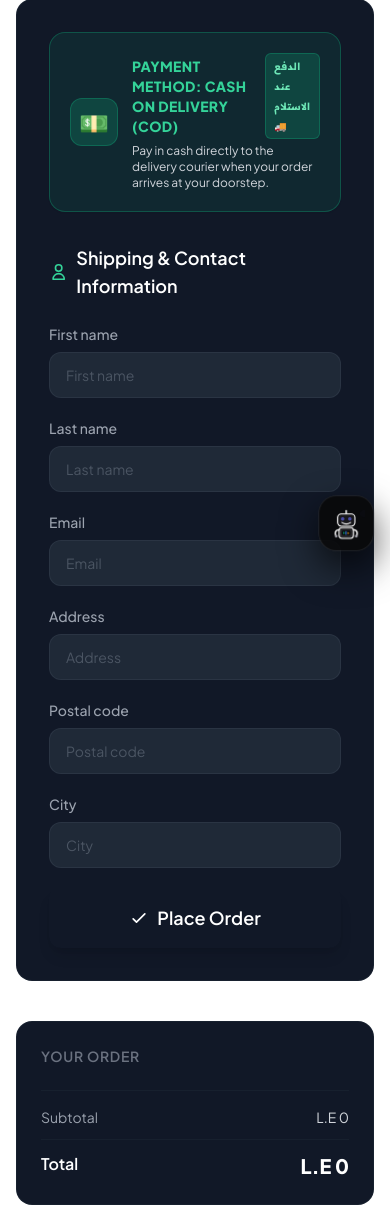
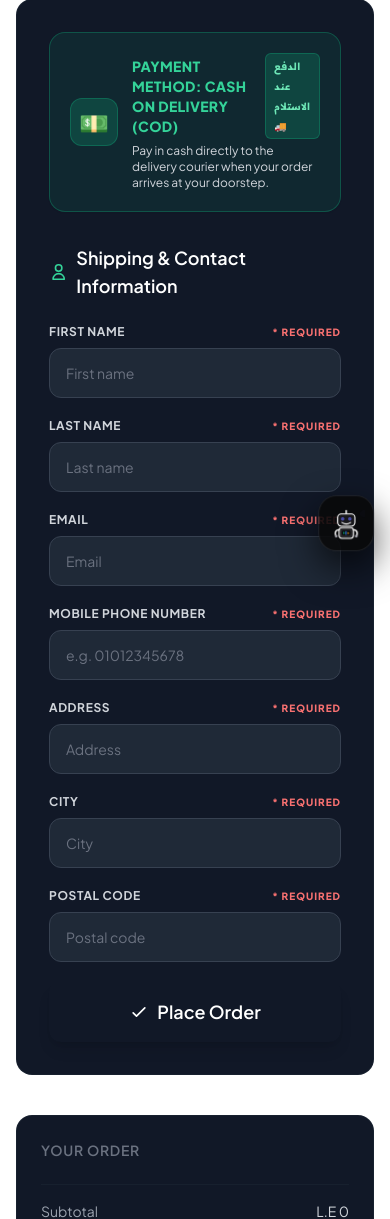
Before and after one commit to OmarAli4/laplink, a Django app: page /en/orders/create/ in a window 390 px wide. Shown: the part 277-1496 px from the top of the page. Run offline with Django 5.2, Linux system fonts and the light colour scheme; data that the repository does not hold is empty; parts of the project's set-up code (start-up, migrations or seed data) failed here and were passed over; some libraries are stand-ins or nearby versions.

Commit message:
Add required Mobile Phone Number field to Checkout form and enforce all fields required

```diff
--- a/orders/admin.py
+++ b/orders/admin.py
@@ -57,7 +57,7 @@ class OrderItemInline(TabularInline):
 
 @admin.register(Order)
 class OrderAdmin(ModelAdmin):
-    list_display = ['id', 'user', 'first_name', 'last_name', 'email', 'status_badge', 'paid_badge', 'created', 'pdf_invoice']
+    list_display = ['id', 'user', 'first_name', 'last_name', 'email', 'phone', 'status_badge', 'paid_badge', 'created', 'pdf_invoice']
     list_filter = ['status', 'paid', 'created', 'updated']
     inlines = [OrderItemInline]
     actions = [export_to_csv, mark_as_shipped, print_packing_slips]
--- a/orders/forms.py
+++ b/orders/forms.py
@@ -1,8 +1,21 @@
 from django import forms
 from .models import Order
+from django.utils.translation import gettext_lazy as _
 
 
 class OrderCreateForm(forms.ModelForm):
+    phone = forms.CharField(
+        max_length=30,
+        required=True,
+        label=_("Mobile Phone Number"),
+        widget=forms.TextInput(attrs={'placeholder': 'e.g. 01012345678'})
+    )
+
     class Meta:
         model = Order
-        fields = ['first_name', 'last_name', 'email', 'address', 'postal_code', 'city']
+        fields = ['first_name', 'last_name', 'email', 'phone', 'address', 'city', 'postal_code']
+
+    def __init__(self, *args, **kwargs):
+        super().__init__(*args, **kwargs)
+        for field_name, field in self.fields.items():
+            field.required = True
--- a/orders/models.py
+++ b/orders/models.py
@@ -30,6 +30,7 @@ class Order(models.Model):
     first_name = models.CharField(max_length=50)
     last_name = models.CharField(max_length=50)
     email = models.EmailField()
+    phone = models.CharField(max_length=30, blank=True, default='')
     address = models.CharField(max_length=250)
     postal_code = models.CharField(max_length=20)
     city = models.CharField(max_length=100)
--- a/orders/templates/orders/order/create.html
+++ b/orders/templates/orders/order/create.html
@@ -59,27 +59,28 @@
                     {% for field in order_form %}
                     <div>
                         <label for="{{ field.id_for_label }}"
-                               class="block text-sm font-medium text-gray-400 mb-2">
-                            {{ field.label }}
+                               class="block text-xs font-bold uppercase tracking-wider text-gray-300 mb-2 flex items-center justify-between">
+                            <span>{{ field.label }}</span>
+                            <span class="text-red-400 text-[10px] font-extrabold uppercase tracking-widest">* Required</span>
                         </label>
                         <input type="{{ field.field.widget.input_type|default:'text' }}"
                                name="{{ field.html_name }}"
                                id="{{ field.id_for_label }}"
                                value="{{ field.value|default:'' }}"
-                               {% if field.field.required %}required{% endif %}
-                               class="w-full px-4 py-3 rounded-xl bg-gray-800 border
+                               required
+                               class="w-full px-4 py-3.5 rounded-xl bg-gray-800 border
                                       {% if field.errors %}
-                                          border-red-500/50 focus:border-red-500 focus:ring-red-500/20
+                                          border-red-500 focus:border-red-500 focus:ring-red-500/20
                                       {% else %}
-                                          border-gray-700/50 focus:border-brand-500 focus:ring-brand-500/20
+                                          border-gray-700 focus:border-emerald-500 focus:ring-emerald-500/20
                                       {% endif %}
-                                      text-white text-sm placeholder-gray-600
+                                      text-white text-sm placeholder-gray-500
                                       focus:ring-2 focus:outline-none transition-all duration-200"
-                               placeholder="{{ field.label }}">
+                               placeholder="{{ field.field.widget.attrs.placeholder|default:field.label }}">
 
                         {% if field.errors %}
-                        <p class="mt-1.5 text-xs text-red-400 flex items-center gap-1">
-                            <svg class="w-3 h-3" fill="none" stroke="currentColor" viewBox="0 0 24 24">
+                        <p class="mt-1.5 text-xs text-red-400 flex items-center gap-1 font-semibold">
+                            <svg class="w-3.5 h-3.5" fill="none" stroke="currentColor" viewBox="0 0 24 24">
                                 <path stroke-linecap="round" stroke-linejoin="round" stroke-width="2"
                                       d="M12 8v4m0 4h.01M21 12a9 9 0 11-18 0 9 9 0 0118 0z"/>
                             </svg>
```
Also changed, not shown: orders/migrations/0008_order_phone.py (added).
